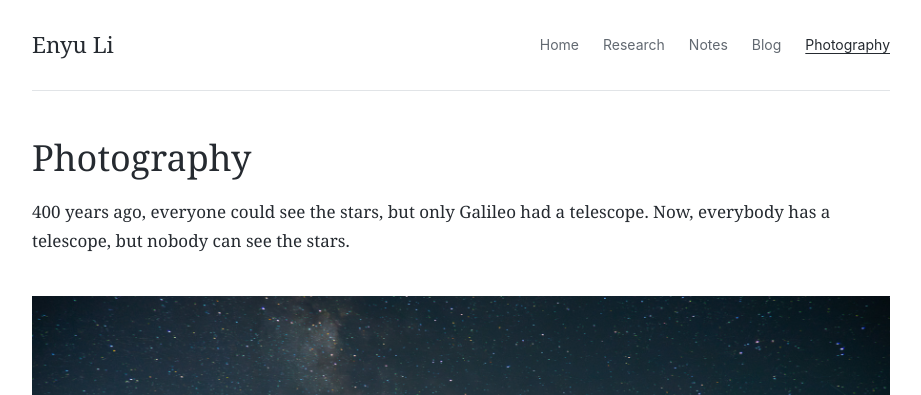
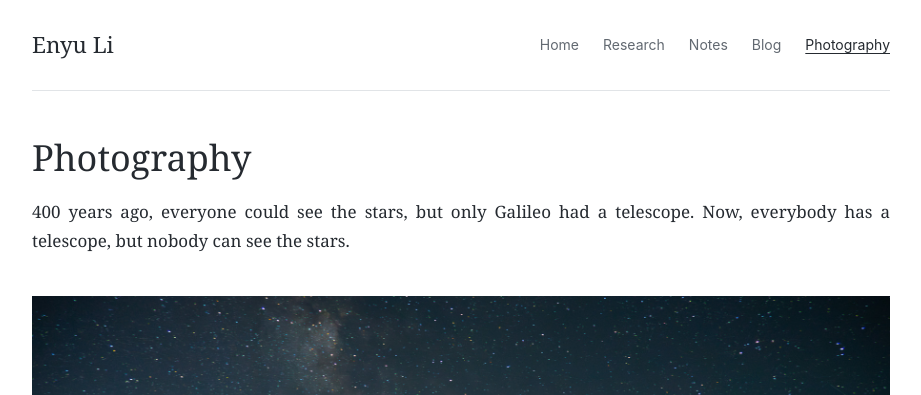
Before and after one commit to Enyu2023/Enyu2023.github.io, a Jekyll site: the page built from photography.html, in a window 1280 px wide. Shown: the top 395 px of the page, without its empty margins (179-1100 px from the left). Built offline with Jekyll 4.4.1, drawn with Linux system fonts in a browser that asks for light colours.

Commit message:
Justify the photography introduction to align with the image

```diff
--- a/assets/css/academic.css
+++ b/assets/css/academic.css
@@ -82,7 +82,7 @@ time { color: var(--muted); white-space: nowrap; }
 .MathJax_Display { overflow-x: auto; overflow-y: hidden; }
 
 /* Photography keeps each image's original composition. */
-.photography-introduction p { max-width: none; }
+.photography-introduction p { max-width: none; text-align: justify; }
 .photography-quote { max-width: 42em; margin: 1.4rem 0 .6rem; }
 .photography-quote blockquote { margin: 0; font-style: italic; }
 .photography-quote blockquote p { margin-bottom: .6rem; }
```
